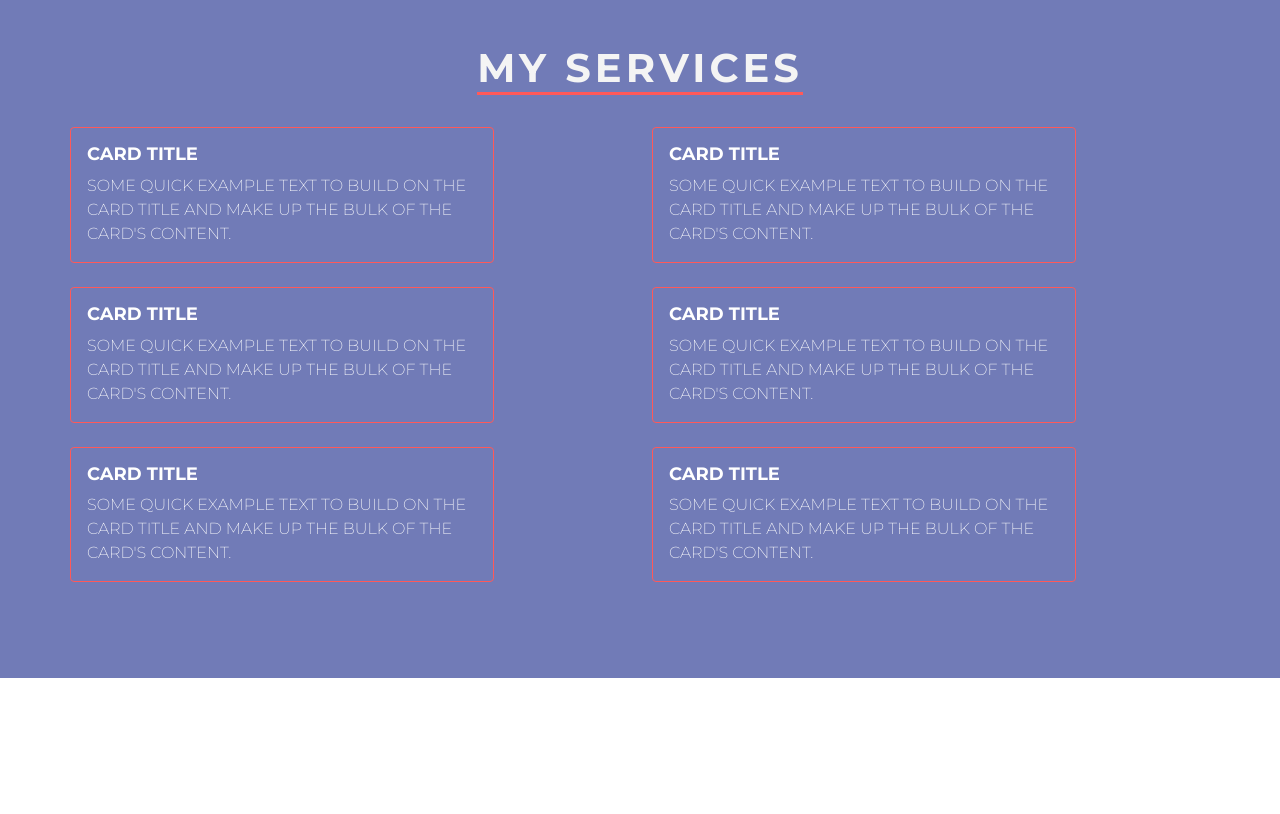
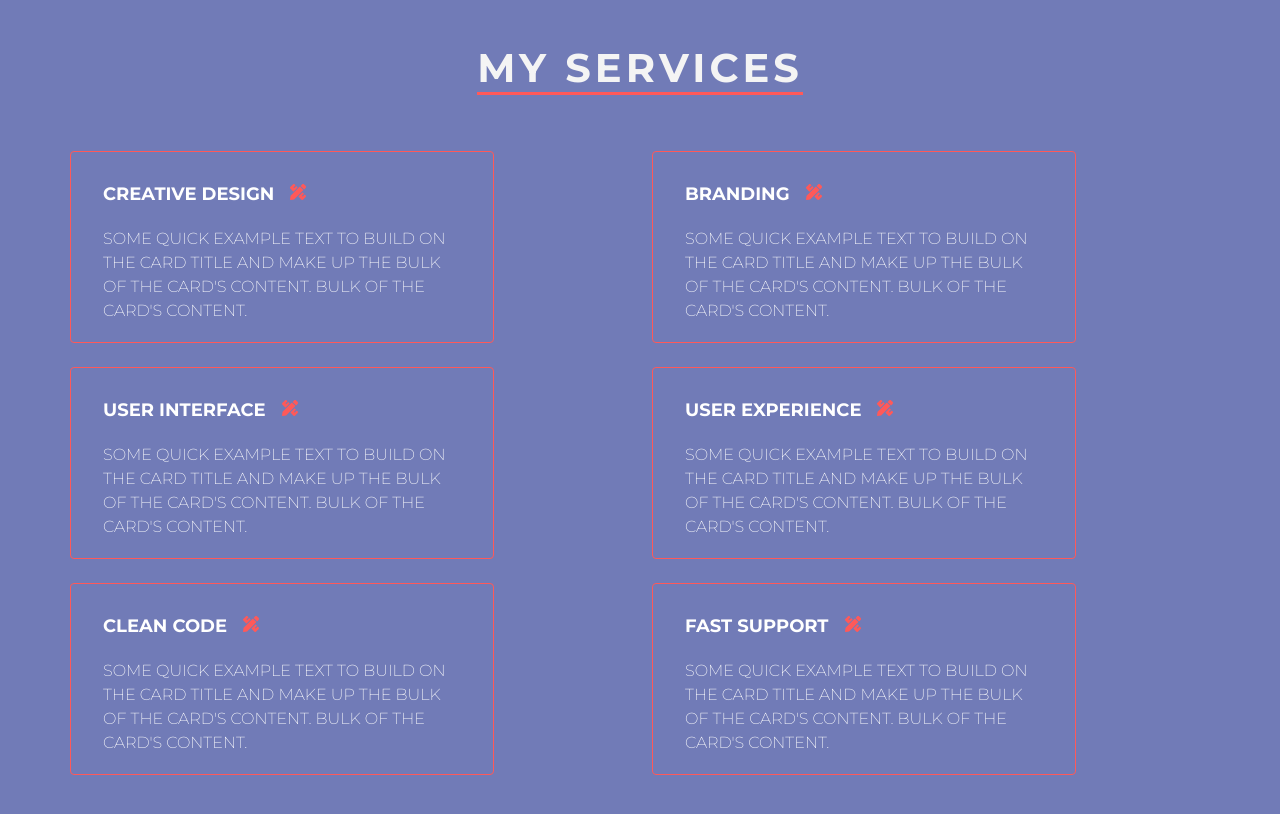
Before and after one commit to Douaa19/New_portfolio, a React (Create React App) app in the folder portfolio_front/: page / in a window 1280 px wide. Shown: the part 1520-2334 px from the top of the page. Before the commit the page ends 2198 px from the top, so only its background shows below. Built offline with nearby package versions, Linux system fonts and the light colour scheme.

Commit message:
myServicesParteIsDone

```diff
--- a/portfolio_front/src/components/my-services/Cards.js
+++ b/portfolio_front/src/components/my-services/Cards.js
@@ -8,21 +8,31 @@ import {
   Row,
   Col,
 } from "reactstrap";
+import { FaPencilRuler } from "react-icons/fa";
 
 function Cards() {
   const styles = {
-    cardGroupe: {},
     card: {
       background: "none",
       border: "1px solid #FF5959",
       width: "26.5rem",
       color: "#FFFFFF",
       marginTop: "1.5rem",
+      height: "12rem",
       maxHeight: "26.5rem",
+      padding: "1rem",
     },
     smallTitle: {
       fontWeight: "600",
       fontSize: "18px",
+    },
+    headCard: {
+      display: "flex",
+      paddingBottom: "0.8rem",
+    },
+    icon: {
+      color: "#FF5959",
+      marginLeft: "1rem",
     },
   };
 
@@ -34,10 +44,13 @@ function Cards() {
           <Col>
             <Card style={styles.card}>
               <CardBody>
-                <h4 style={styles.smallTitle}>Card Title</h4>
+                <div className="head" style={styles.headCard}>
+                  <h4 style={styles.smallTitle}>creative design</h4>
+                  <FaPencilRuler style={styles.icon} />
+                </div>
                 <CardText>
                   Some quick example text to build on the card title and make up
-                  the bulk of the card's content.
+                  the bulk of the card's content. bulk of the card's content.
                 </CardText>
               </CardBody>
             </Card>
@@ -45,10 +58,13 @@ function Cards() {
           <Col>
             <Card style={styles.card}>
               <CardBody>
-                <h4 style={styles.smallTitle}>Card Title</h4>
+                <div className="head" style={styles.headCard}>
+                  <h4 style={styles.smallTitle}>branding</h4>
+                  <FaPencilRuler style={styles.icon} />
+                </div>
                 <CardText>
                   Some quick example text to build on the card title and make up
-                  the bulk of the card's content.
+                  the bulk of the card's content. bulk of the card's content.
                 </CardText>
               </CardBody>
             </Card>
@@ -56,10 +72,13 @@ function Cards() {
           <Col>
             <Card style={styles.card}>
               <CardBody>
-                <h4 style={styles.smallTitle}>Card Title</h4>
+                <div className="head" style={styles.headCard}>
+                  <h4 style={styles.smallTitle}>user interface</h4>
+                  <FaPencilRuler style={styles.icon} />
+                </div>
                 <CardText>
                   Some quick example text to build on the card title and make up
-                  the bulk of the card's content.
+                  the bulk of the card's content. bulk of the card's content.
                 </CardText>
               </CardBody>
             </Card>
@@ -67,10 +86,13 @@ function Cards() {
           <Col>
             <Card style={styles.card}>
               <CardBody>
-                <h4 style={styles.smallTitle}>Card Title</h4>
+                <div className="head" style={styles.headCard}>
+                  <h4 style={styles.smallTitle}>user experience</h4>
+                  <FaPencilRuler style={styles.icon} />
+                </div>
                 <CardText>
                   Some quick example text to build on the card title and make up
-                  the bulk of the card's content.
+                  the bulk of the card's content. bulk of the card's content.
                 </CardText>
               </CardBody>
             </Card>
@@ -78,10 +100,13 @@ function Cards() {
           <Col>
             <Card style={styles.card}>
               <CardBody>
-                <h4 style={styles.smallTitle}>Card Title</h4>
+                <div className="head" style={styles.headCard}>
+                  <h4 style={styles.smallTitle}>clean code</h4>
+                  <FaPencilRuler style={styles.icon} />
+                </div>
                 <CardText>
                   Some quick example text to build on the card title and make up
-                  the bulk of the card's content.
+                  the bulk of the card's content. bulk of the card's content.
                 </CardText>
               </CardBody>
             </Card>
@@ -89,10 +114,13 @@ function Cards() {
           <Col>
             <Card style={styles.card}>
               <CardBody>
-                <h4 style={styles.smallTitle}>Card Title</h4>
+                <div className="head" style={styles.headCard}>
+                  <h4 style={styles.smallTitle}>fast support</h4>
+                  <FaPencilRuler style={styles.icon} />
+                </div>
                 <CardText>
                   Some quick example text to build on the card title and make up
-                  the bulk of the card's content.
+                  the bulk of the card's content. bulk of the card's content.
                 </CardText>
               </CardBody>
             </Card>
--- a/portfolio_front/src/components/my-services/MyServices.js
+++ b/portfolio_front/src/components/my-services/MyServices.js
@@ -20,8 +20,8 @@ function MyServices() {
       width: "max-content",
       borderBottom: "3px solid #FF5959",
       letterSpacing: "4px",
+      marginBottom: "2rem"
     },
-    cards: {},
   };
 
   return (
@@ -31,7 +31,7 @@ function MyServices() {
         <div className="sectionTitle">
           <h1 style={styles.big}>my services</h1>
         </div>
-        <div className="cards" style={styles.cards}>
+        <div className="cards">
           <Cards />
         </div>
         {/* </div> */}
```
